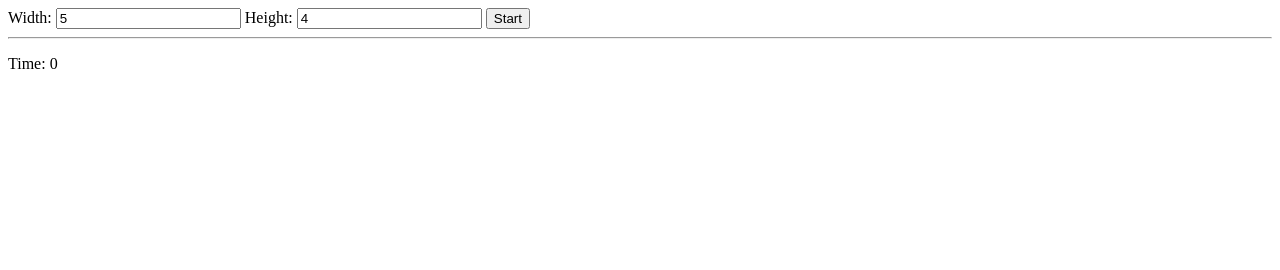
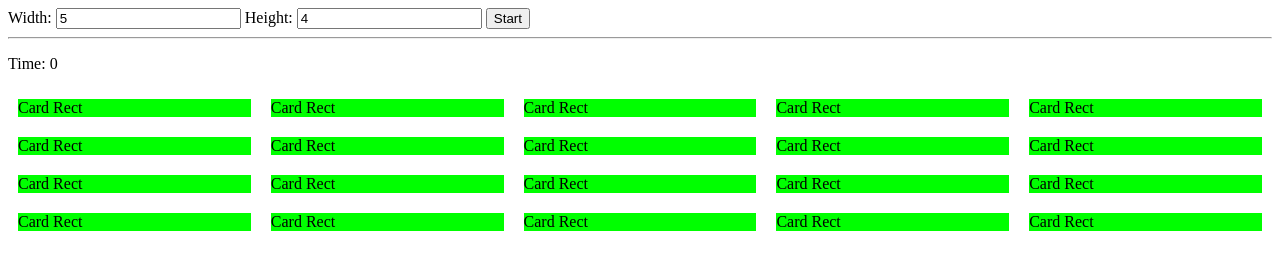
Before and after one commit to szydlowski-jk/memo_vue, a plain HTML site: page index.html in a window 1280 px wide. Drawn offline with nearby package versions, Linux system fonts and the light colour scheme.

Commit message:
test with flex`es

```diff
--- a/app.js
+++ b/app.js
@@ -21,7 +21,14 @@ class Memo {
 }
 
 Vue.component('card', {
-    template: '<div class="card">Card Rect</div>'
+    template: '<div class="card" @click="select">Card Rect</div>',
+
+    methods: {
+        select() {
+            console.log(this)
+        }
+    }
+
 })
 
 const app = new Vue({
--- a/index.html
+++ b/index.html
@@ -19,8 +19,10 @@
             <p>Time: {{time}}</p>
         </div>
         <div class="field">
-            <card v-for="c in memo.field"></card>
-        </div>
+            <div class="row" v-for="r in memo.h">
+                <card v-for="c in memo.w"></card>
+            </div>
+       </div>
     </div>
     <script src="https://cdn.jsdelivr.net/npm/vue/dist/vue.js"></script>
 </body>
--- a/style.css
+++ b/style.css
@@ -1,11 +1,21 @@
+.row {
+    display: flex;
+    align-items: center;
+    justify-content: center;
+    flex-grow: 1;
+}
+
 .field {
-    display: grid;
-    grid-template-columns: auto auto auto auto auto
-    /* grid-auto-flow: column; */
+    display: flex;
+    flex-direction: column;
+    grid-template-columns: repeat(auto-fill, min-max(200px, 1fr))
 }
 
 .card {
     background-color: lime;
+    width: auto;
+    flex-grow: 1;
+    /* height: 100px; */
     /* width: 200px; */
 
     margin: 10px;
```
